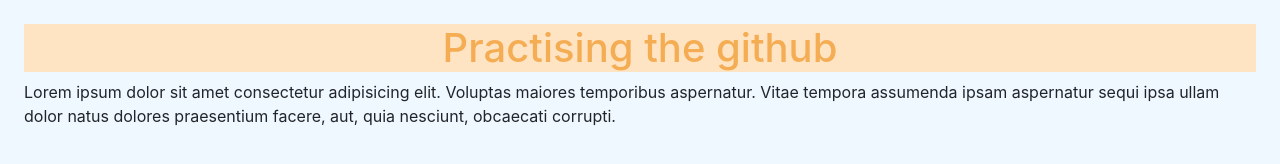
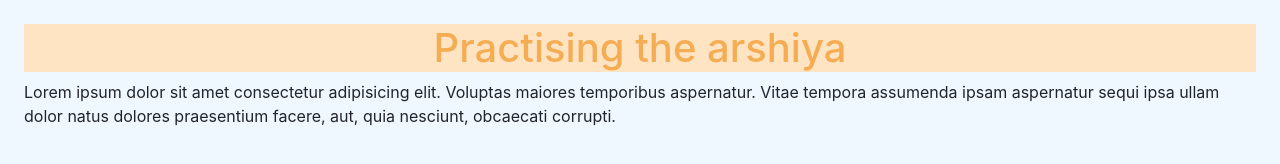
Before and after one commit to arshiya1105/winpjc, a website: page app/index.html in a window 1280 px wide. Drawn offline with nearby package versions, Linux system fonts and the light colour scheme.

Commit message:
name updated

```diff
--- a/app/index.html
+++ b/app/index.html
@@ -17,7 +17,7 @@
     <!-- endbuild -->
   </head>
   <body>
-     <h1 > Practising the github</h1>
+     <h1 > Practising the arshiya</h1>
      <p>Lorem ipsum dolor sit amet consectetur adipisicing elit. Voluptas maiores temporibus aspernatur. Vitae tempora assumenda ipsam aspernatur sequi ipsa ullam dolor natus dolores praesentium facere, aut, quia nesciunt, obcaecati corrupti.</p>
   </body>
 </html>
```
